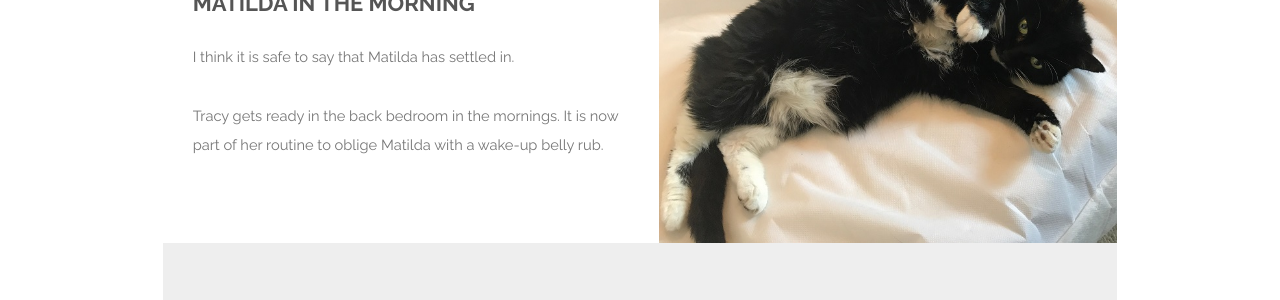
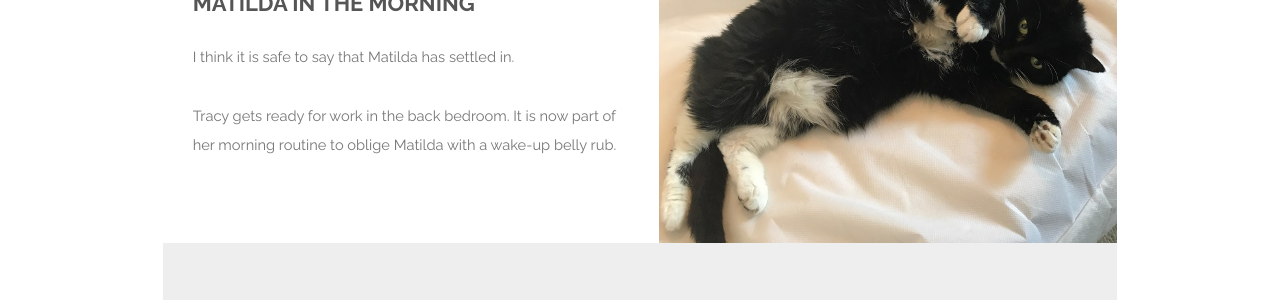
Before and after one commit to jaypalexa/leia-and-matilda, a Jekyll site: the page built from index.md, in a window 1280 px wide and 900 px high. Shown: the part 242-542 px from the top of the window. Built offline with Jekyll 4.4.1, drawn with Linux system fonts in a browser that asks for light colours.

Commit message:
Edits to the "Matilda In The Morning" post.

```diff
--- a/index.md
+++ b/index.md
@@ -11,7 +11,7 @@ description: A photo essay by Leia and Matilda
       <div class="content">
         <h2>Matilda In The Morning</h2>
         <p>I think it is safe to say that Matilda has settled in.</p>
-		<p>Tracy gets ready in the back bedroom in the mornings. It is now part of her routine to oblige Matilda with a wake-up belly rub.</p>
+		<p>Tracy gets ready for work in the back bedroom. It is now part of her morning routine to oblige Matilda with a wake-up belly rub.</p>
       </div>
     </article>
     <article class="feature left">
```
